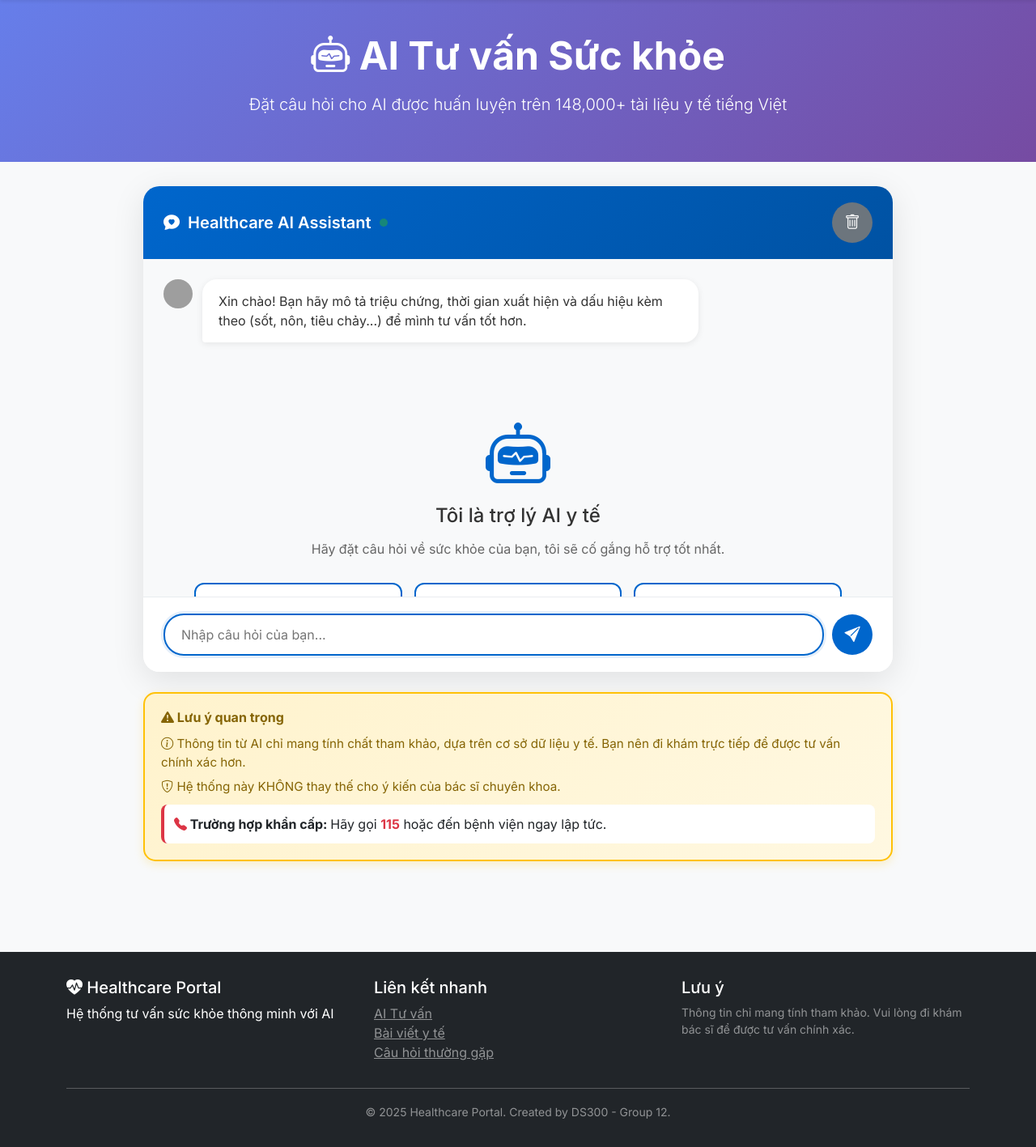
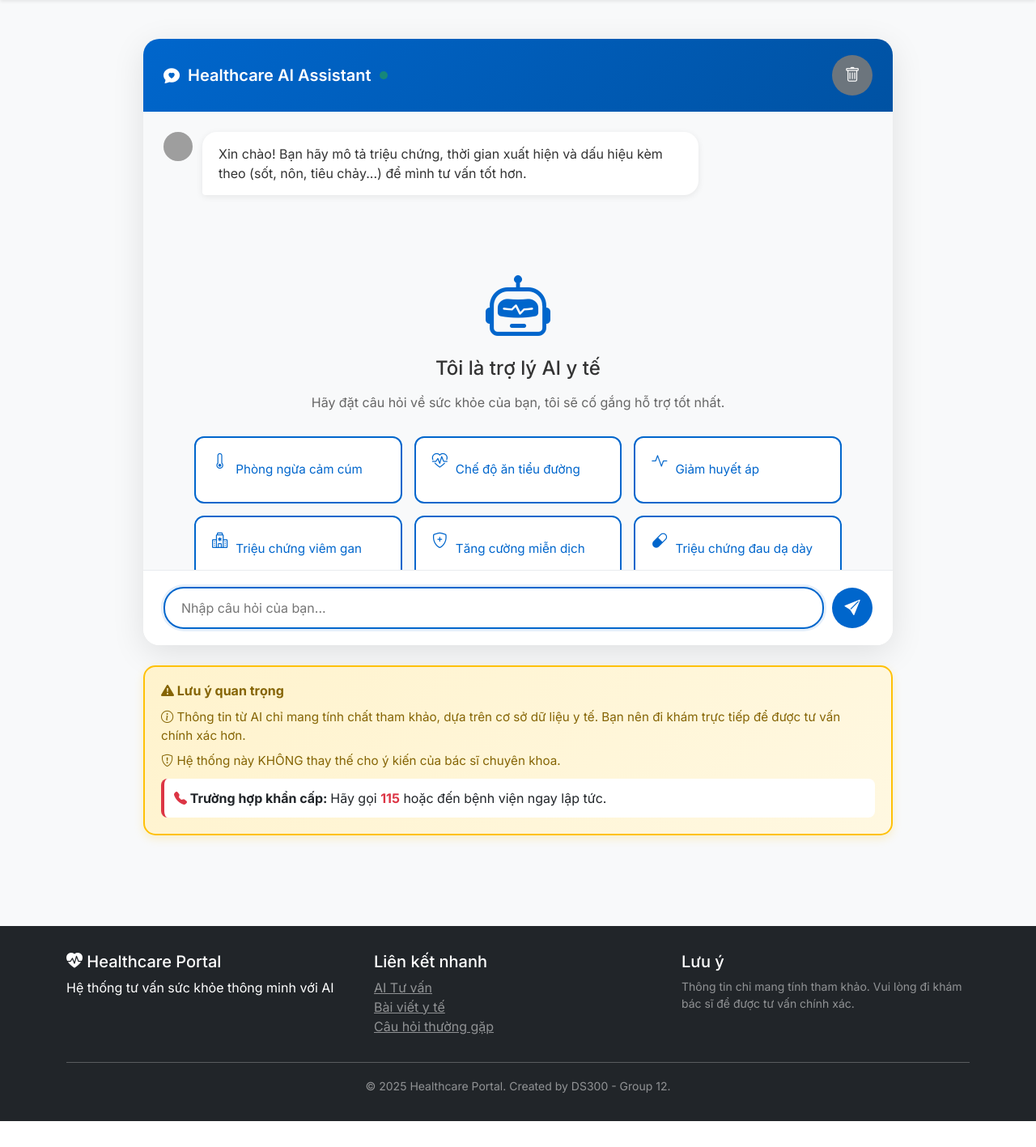
Before and after one commit to thiennvu1914/Healthcare_Recommendation_System, a Django app: page /ai-advisor/ in a window 1280 px wide. Shown: the part 62-1479 px from the top of the page at 81% size. After the commit the page ends 1447 px from the top, so only its background shows below. Run offline with Django 4.2, Linux system fonts and the light colour scheme; data that the repository does not hold is empty; grey boxes are pictures that could not be loaded.

Commit message:
Remove AI Advisor page header and increase chat height
- Removed page header section with title and description
- Increased chat container height to calc(100vh - 200px) for better screen utilization
- Set minimum height to 700px for consistency
- Removed unused chat-page-header CSS styles

```diff
--- a/web/templates/chatbot/ai_advisor.html
+++ b/web/templates/chatbot/ai_advisor.html
@@ -14,13 +14,6 @@
         background: var(--light-bg);
     }
 
-    .chat-page-header {
-        background: linear-gradient(135deg, #667eea 0%, #764ba2 100%);
-        color: white;
-        padding: 40px 0;
-        margin-bottom: 30px;
-    }
-
     .chat-container {
         background: white;
         border-radius: 20px;
@@ -28,7 +21,8 @@
         overflow: hidden;
         display: flex;
         flex-direction: column;
-        height: 600px;
+        height: calc(100vh - 200px);
+        min-height: 700px;
     }
 
     .chat-header {
@@ -392,20 +386,8 @@
 {% endblock %}
 
 {% block content %}
-<!-- Page Header -->
-<div class="chat-page-header">
-    <div class="container text-center">
-        <h1 class="display-5 fw-bold mb-3">
-            <i class="bi bi-robot"></i> AI Tư vấn Sức khỏe
-        </h1>
-        <p class="lead">
-            Đặt câu hỏi cho AI được huấn luyện trên 148,000+ tài liệu y tế tiếng Việt
-        </p>
-    </div>
-</div>
-
 <!-- Chat Container -->
-<div class="container pb-5">
+<div class="container py-5">
     <div class="row justify-content-center">
         <div class="col-lg-10">
             <div class="chat-container">
```
